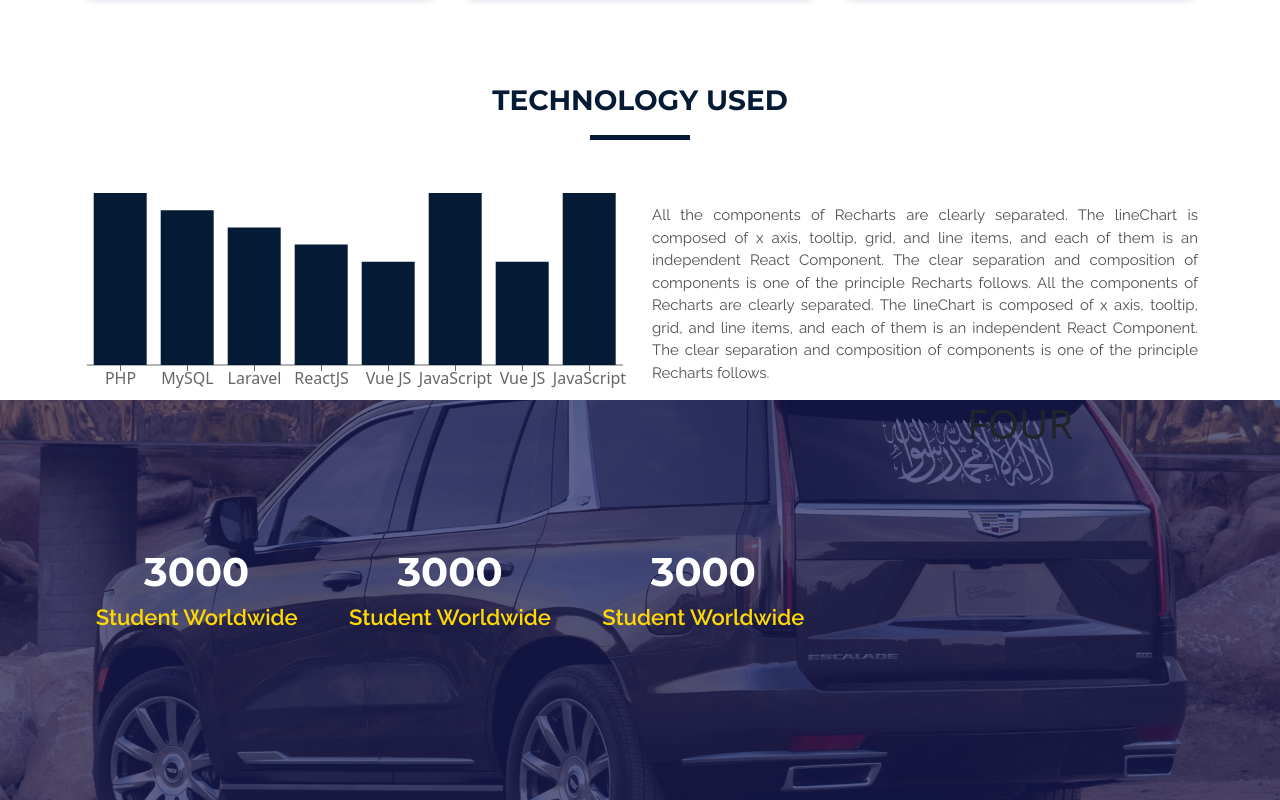
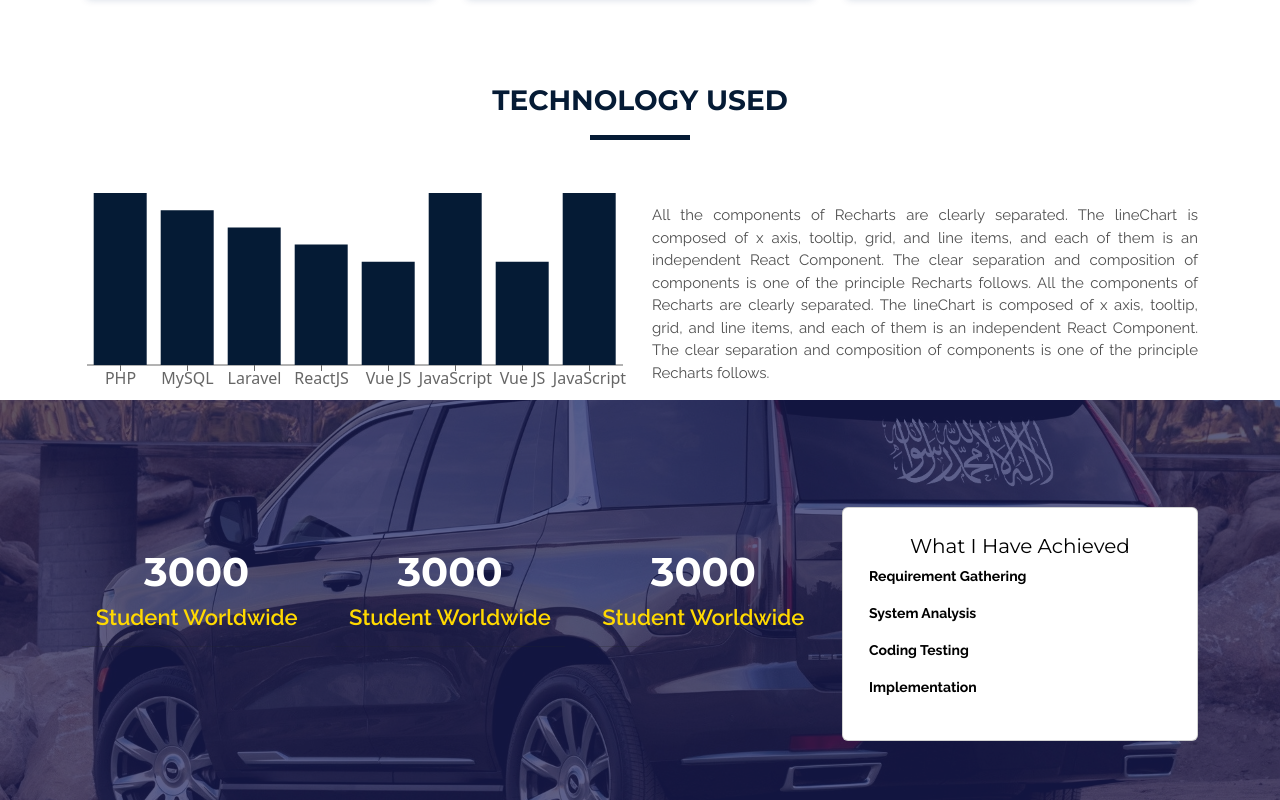
Before and after one commit to Bahrul-Rozak/Online-Learning-Rakyat, a React (Create React App) app: page / in a window 1280 px wide. Shown: the part 1092-1892 px from the top of the page. Built offline with nearby package versions, Linux system fonts and the light colour scheme.

Commit message:
Summary Component 3

```diff
--- a/src/asset/css/custom.css
+++ b/src/asset/css/custom.css
@@ -181,7 +181,6 @@
 }
 
 .summaryBanner .summaryBannerOverlay {
-       /* background: rgba(0, 0, 0, 0.7); */
        background: rgba(27, 31, 92, 0.7);
        min-height: 400px;
        position: absolute;
@@ -192,18 +191,41 @@
        margin-top: 20%;
 }
 
-.summaryBanner .summaryBannerOverlay .countSection .countNumber {
+.countNumber {
        color: #fff;
        font-family: 'Montserrat', sans-serif;
        font-size: 40px;
        font-weight: 700;
 }
 
-.summaryBanner .summaryBannerOverlay .countSection .countTitle {
+.countTitle {
        color: #ffd900;
        font-family: 'Raleway', sans-serif;
        font-size: 22px;
        font-weight: 600;
 }
 
+.workCard {
+       border-radius: 3px;
+       margin-top: 30%;
+       padding: 10px;
+}
+
+.cardTitle {
+       color: #000;
+       font-family: 'Montserrat', sans-serif;
+       font-size: 15px;
+       font-weight: 700;
+}
+
+.cardSubTitle {
+       color: #000;
+       font-family: 'Raleway', sans-serif;
+       font-size: 14px;
+       font-weight: 700;
+       text-align: justify;
+}
+
+
+
 /* End Summary Components */
--- a/src/components/Summary/Summary.jsx
+++ b/src/components/Summary/Summary.jsx
@@ -1,5 +1,5 @@
 import React, { Component, Fragment } from "react";
-import { Col, Container, Row } from "react-bootstrap";
+import { Card, Col, Container, Row } from "react-bootstrap";
 
 class Summary extends Component {
   render() {
@@ -14,25 +14,37 @@ class Summary extends Component {
                     <Col>
                       <h1 className="countNumber">3000 </h1>
                       <h4 className="countTitle">Student Worldwide</h4>
-                      <hr className="bg-white w-25" />
+                      <hr className="bg-white w-30 h-15" />
                     </Col>
 
                     <Col>
                       <h1 className="countNumber">3000 </h1>
                       <h4 className="countTitle">Student Worldwide</h4>
-                      <hr className="bg-white w-25" />
+                      <hr className="bg-white w-30 h-15" />
                     </Col>
 
                     <Col>
                       <h1 className="countNumber">3000 </h1>
                       <h4 className="countTitle">Student Worldwide</h4>
-                      <hr className="bg-white w-25" />
+                      <hr className="bg-white w-25 h-15" />
                     </Col>
                   </Row>
                 </Col>
 
                 <Col lg={4} md={6} sm={12}>
-                  <h1>FOUR </h1>
+                  <Card className="workCard">
+                    <Card.Body>
+                      <Card.Title className="cardTitle">
+                        What I Have Achieved
+                      </Card.Title>
+                      <Card.Text>
+                        <p className="cardSubTitle">Requirement Gathering</p>
+                        <p className="cardSubTitle">System Analysis</p>
+                        <p className="cardSubTitle">Coding Testing</p>
+                        <p className="cardSubTitle">Implementation</p>
+                      </Card.Text>
+                    </Card.Body>
+                  </Card>
                 </Col>
               </Row>
             </Container>
```
